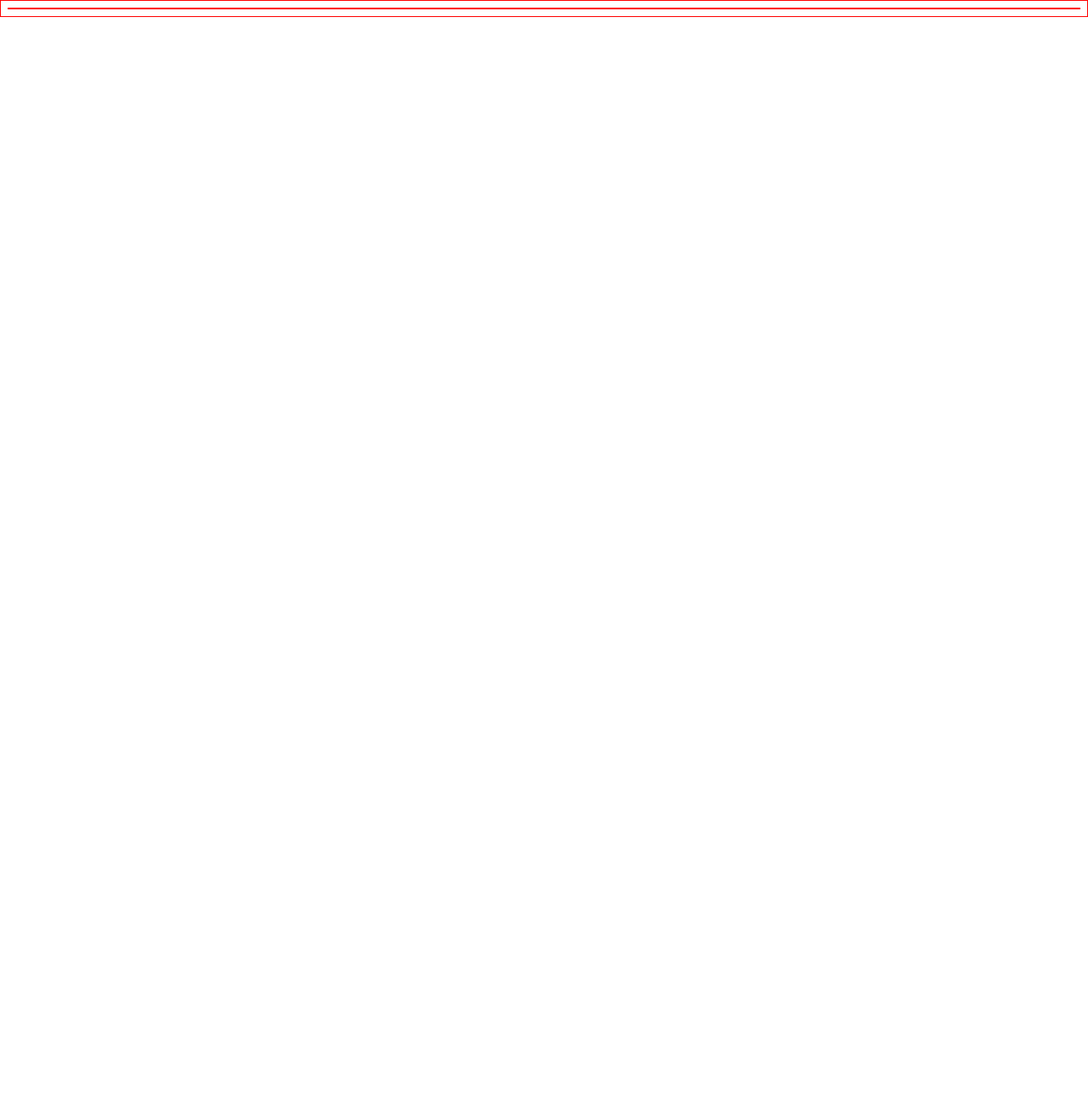
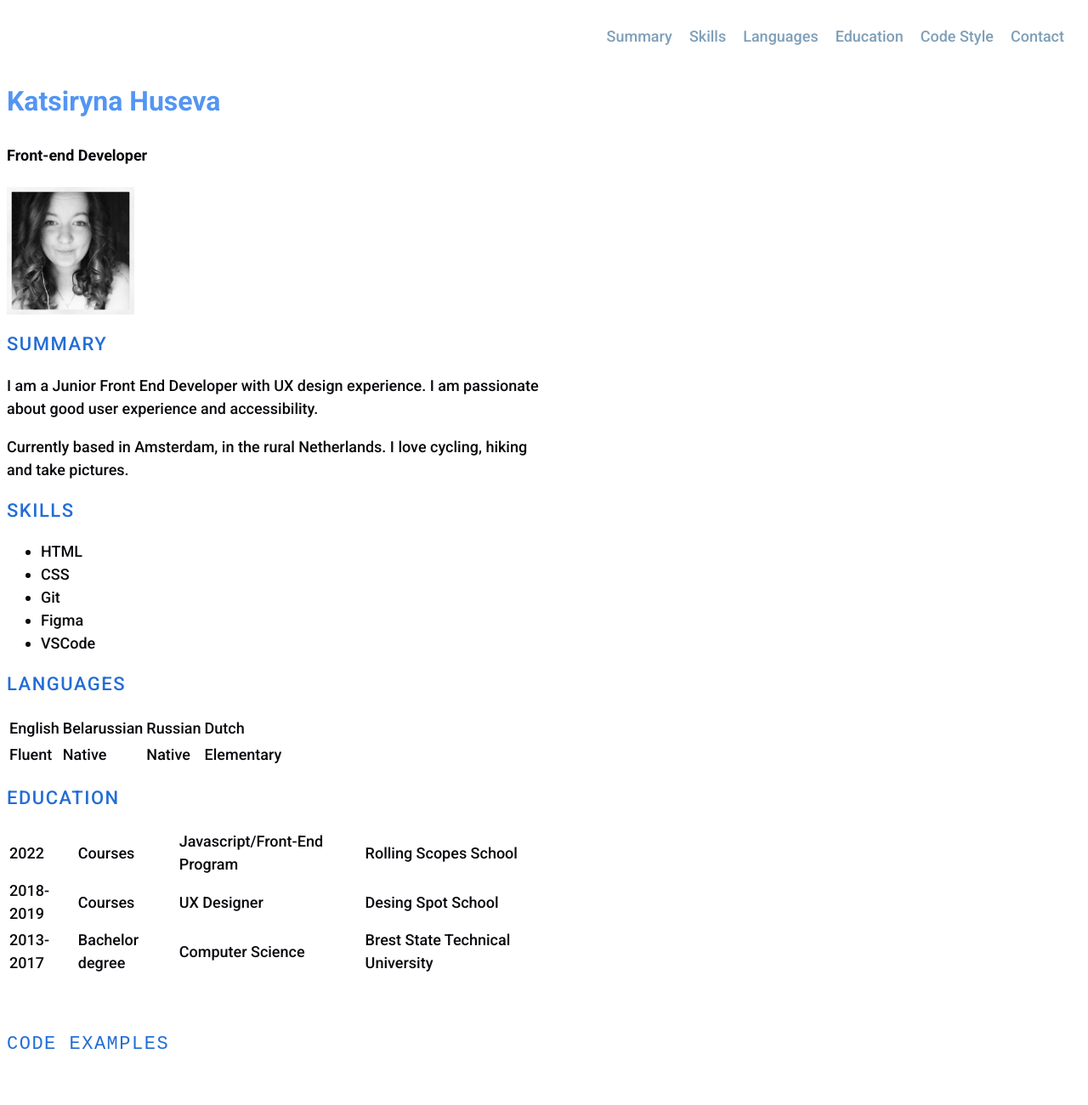
Before and after one commit to nykot/rsschool-cv, a plain HTML site: page index.html in a window 1280 px wide. Shown: the top 1300 px of the page at 85% size. Before the commit the page ends 800 px from the top, so only its background shows below. Drawn offline with Linux system fonts and the light colour scheme.

Commit message:
feat: add cv info

```diff
--- a/index.html
+++ b/index.html
@@ -1,16 +1,144 @@
 <!DOCTYPE html>
 
 <html lang="en">
+
 <head>
   <meta charset="utf-8">
 
-  <title>The HTML5 Herald</title>
-  <meta name="description" content="The HTML5 Herald">
-  <meta name="author" content="SitePoint">
+  <title>cv</title>
+  <meta name="description" content="cv">
+  <link rel="stylesheet" href="style.css?v=1.0">
+  <meta name="viewport" content="width=device-width, initial-scale=1.0">
 
-  <link rel="stylesheet" href="style.css?v=1.0">
+  <link rel="preconnect" href="https://fonts.gstatic.com">
+  <link href="https://fonts.googleapis.com/css2?family=Roboto:wght@100;300;500;700&display=swap" rel="stylesheet">
+
 </head>
 
 <body>
+    <header class="header">
+
+        <nav>
+            <ul class="nav-list">
+              <li><a href="#summary" class="link">Summary</a></li>
+              <li><a href="#skills" class="link">Skills</a></li>
+              <li><a href="#languages" class="link">Languages</a></li>
+              <li><a href="#education" class="link">Education</a></li>
+              <li><a href="#code" class="link">Code Style</a></li>
+              <li><a href="#contsct" class="link">Contact</a></li>
+            </ul>
+          </nav>
+    </header>
+
+
+    <main class="main">
+
+        <section class="section" id="profile">
+         <h1>Katsiryna Huseva</h1>
+         <h4>Front-end Developer</h4>
+
+         <div class="image-container-foto">
+            <img src="./assets/img/1.jpg">
+          </div>
+
+        </section>
+
+
+        <section class="section" id="summary">
+         <h2 class="section-title">Summary</h2>
+         <p>I am a Junior Front End Developer with UX design experience. I am passionate about good user experience and accessibility.</p>
+         <p>Currently based in Amsterdam, in the rural Netherlands. I love cycling, hiking and take pictures.</p>
+        </section>
+
+
+        <section class="section" id="skills">
+         <h2 class="section-title">Skills</h2>
+         <ul>
+             <li>HTML</li>
+             <li>CSS</li>
+             <li>Git</li>
+             <li>Figma</li>
+             <li>VSCode</li>
+         </ul>
+        </section>
+
+
+        <section class="section" id="languages">
+         <h2 class="section-title">Languages</h2>
+         <table>
+             <tr>
+                 <td>English</td>
+                 <td>Belarussian</td>
+                 <td>Russian</td>
+                 <td>Dutch</td>
+             </tr>
+             <tr>
+                 <td>Fluent</td>
+                 <td>Native</td>
+                 <td>Native</td>
+                 <td>Elementary</td>
+             </tr>
+         </table>
+        </section>
+
+
+        <section class="section" id="education">
+         <h2 class="section-title">Education</h2>
+         <table>
+            <tr>
+                <td>2022</td>
+                <td>Courses</td>
+                <td>Javascript/Front-End Program</td>
+                <td>Rolling Scopes School</td>
+            </tr>
+            <tr>
+                <td>2018-2019</td>
+                <td>Courses</td>
+                <td>UX Designer</td>
+                <td>Desing Spot School</td>
+            </tr>
+             <tr>
+                 <td>2013-2017</td>
+                 <td>Bachelor degree</td>
+                 <td>Computer Science</td>
+                 <td>Brest State Technical University</td>
+             </tr>
+         </table>
+        </section>
+
+
+        <pre class="section" id="code">
+            <h2 class="section-title">Code examples</h2>
+
+            <pre>
+                <code>
+                    header {
+                        display: flex;
+                        align-items: center;
+                        padding: .5rem 3.75rem;
+                        background-color: orange;
+                      }
+                </code>
+            </pre>
+
+        </section>
+
+    </main>
+
+
+    <footer class="footer">
+
+        <section class="section" id="contacts">
+            <h2>Contacts</h2>
+            <a href="https://github.com/nykot" class="link">Github</a>
+            <a href="https://www.linkedin.com/in/katharine-huseva/" class="link">Linkedin</a>
+            <a href="https://rs.school/js/" class="link"><img src="./assets/icon/rs_school_js.ico" class="rs-icon" /></a>
+
+            <p>2022</p>
+
+        </section>
+
+    </footer>
+
 </body>
 </html>
--- a/style.css
+++ b/style.css
@@ -1,3 +1,72 @@
-* {
-    border: 1px solid red;
-}
+body {
+    font-family: 'Roboto', sans-serif;
+    font-size: 18px;
+    font-weight: 400;
+    line-height: 1.5;
+    color: #0a080d;
+  }
+
+  .section-title {
+    font-size: 22px;
+    font-weight: 400;
+    text-transform:uppercase ;
+    letter-spacing: 1.5px;
+    color: #226dd6;
+  }
+
+  h1 {
+    font-size: 32px;
+    color: #5395f3;
+  }
+
+  .link {
+    text-decoration: none;
+    color: #7f9fb8;
+    transition: color 0.5s;
+  }
+
+  .link:hover {
+    color: #5d7271;
+  }
+
+  .main-container {
+    display: flex;
+    flex-wrap: wrap;
+  }
+
+  .section {
+    width: 50%;
+  }
+
+  .nav-list {
+    list-style: none;
+    padding: 0 20px;
+    line-height: 50px;
+    position: relative;
+    display: flex;
+    justify-content: flex-end;
+    align-items: center;
+  }
+
+  .nav-list li {
+    margin-left: 20px;
+  }
+
+  .image-container-foto {
+      width: 150px;
+      height: 150px;
+  }
+
+  .image-container-foto img {
+      width: 100%;
+      height: 100%;
+  }
+
+  .rs-icon {
+      width: 80px;
+      height: 30px;
+  }
+
+  #contacts {
+      margin-right: 60px;
+  }
```
Also changed, not shown: assets/icon/rs_school_js.ico (added), 1 other file.
